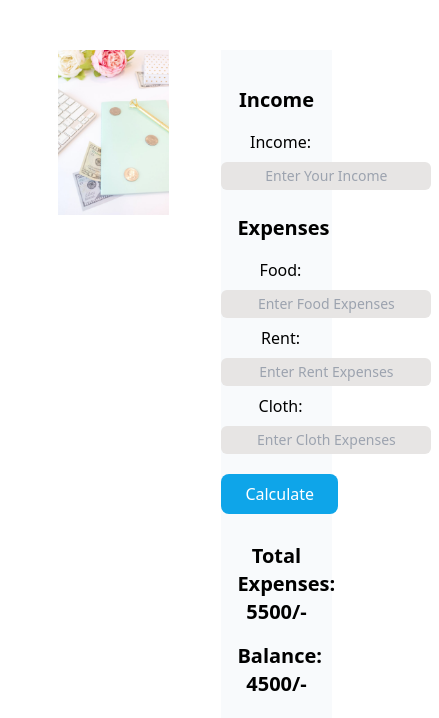
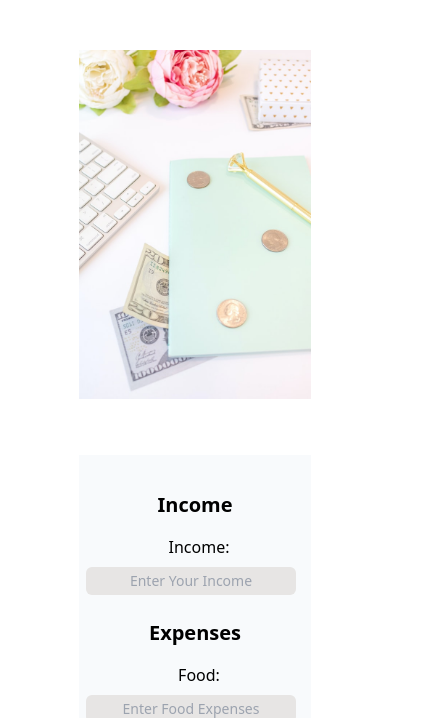
Before and after one commit to fariarahman15/money-master-tailwind-js, a plain HTML site: page index.html in a window 390 px wide. Shown: the part 78-796 px from the top of the page, 439 px wide, since content can reach past the window. Drawn offline with nearby package versions, Linux system fonts and the light colour scheme.

Commit message:
responsive

```diff
--- a/index.html
+++ b/index.html
@@ -18,7 +18,7 @@
 
     <!-- main body  -->
     <main>
-        <section class="grid grid-cols-2 gap-4 m-5 p-5 justify-items-center">
+        <section class="grid lg:grid-cols-2 gap-4 m-5 p-5 justify-items-center">
             <div class="image w-9/12 m-5">
                 <img class="" src="Images/money.png" alt="">
             </div>
```
